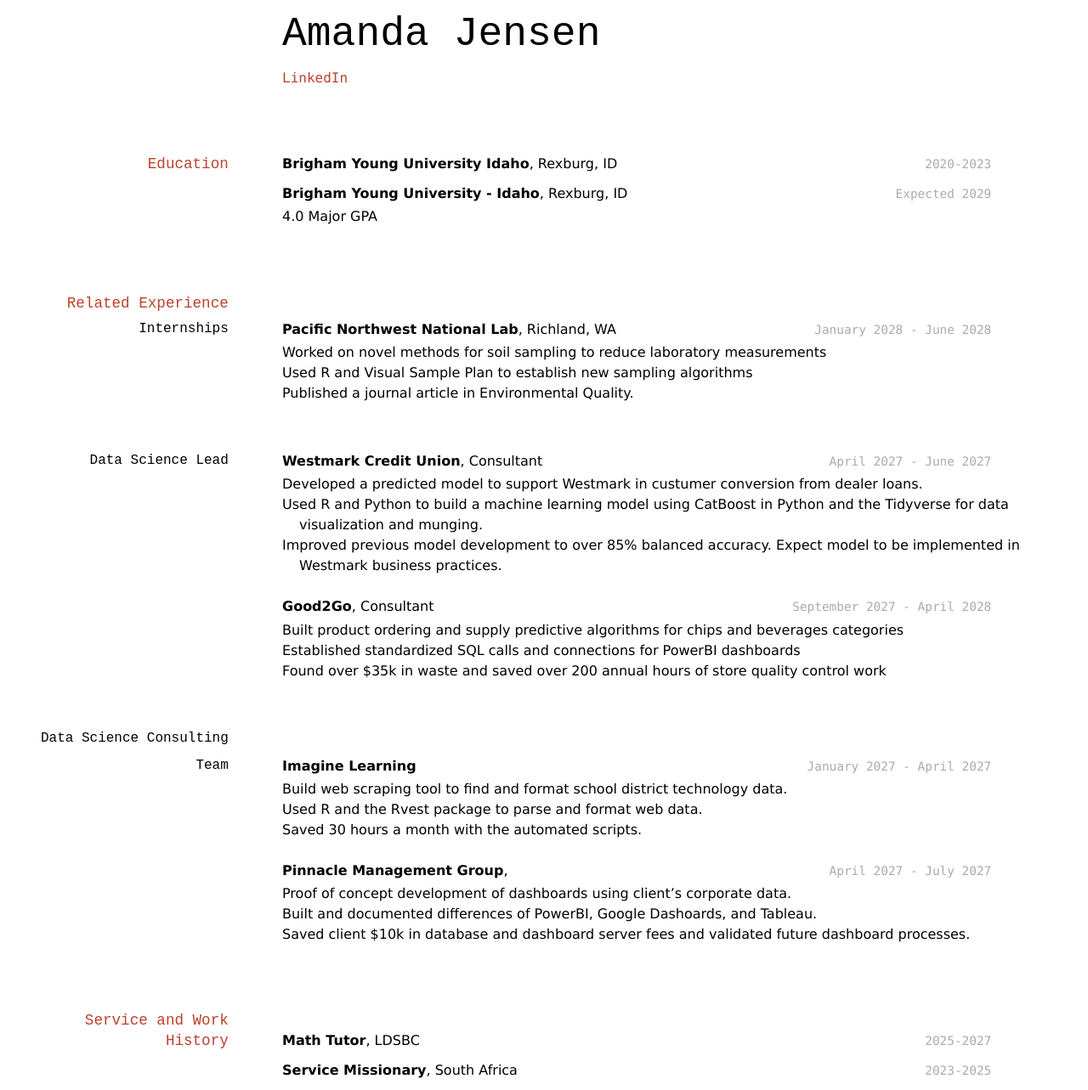
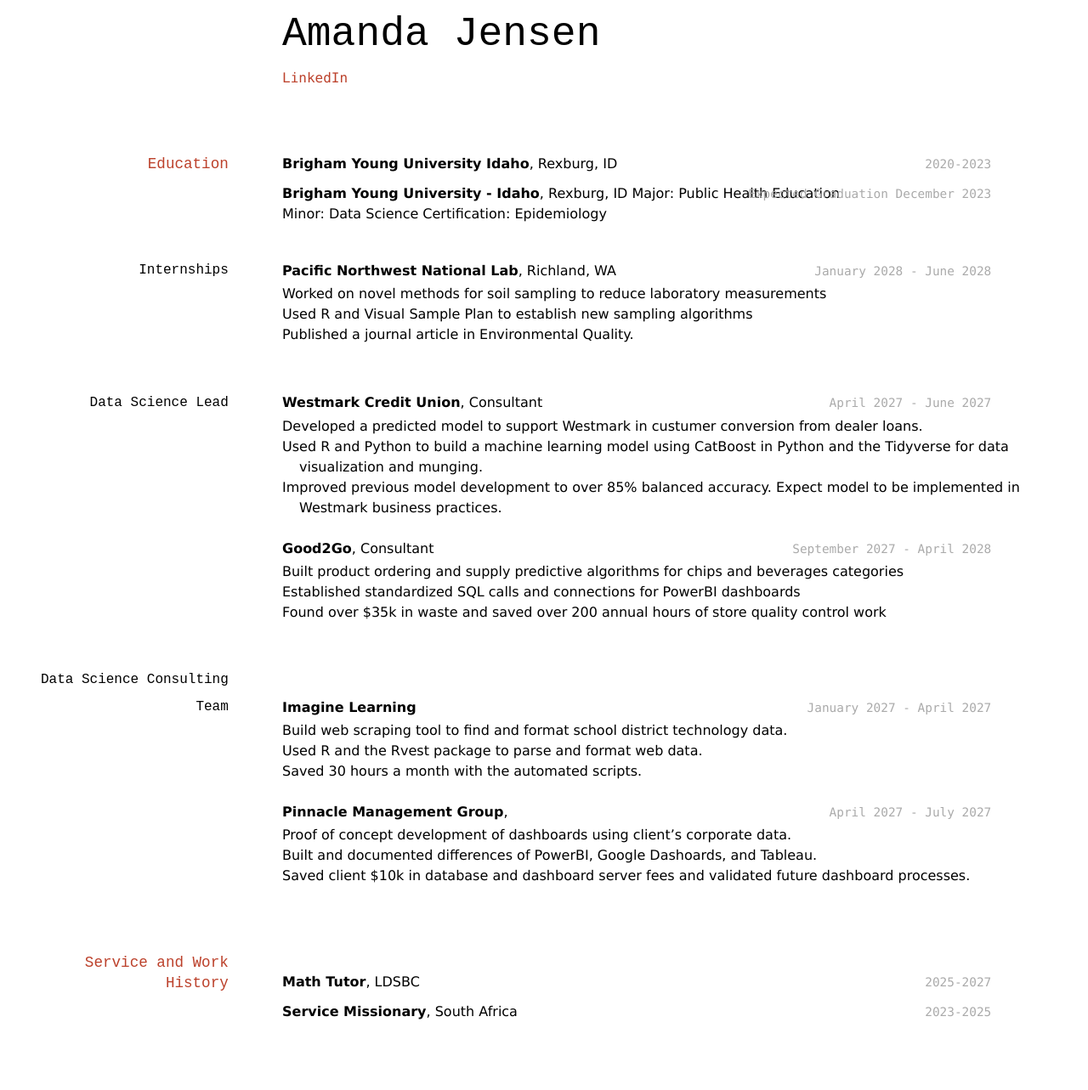
Before and after one commit to Slangfroid/AmandaCJ_Resume, a Jekyll site: the page built from docs/index.md, in a window 1280 px wide. Shown: the whole page at 85% size. Built offline with Jekyll 4.4.1, drawn with Linux system fonts in a browser that asks for light colours; after the commit the page ends 1214 px from its top, so only the background shows below that.

Commit message:
Update index.md

```diff
--- a/docs/index.md
+++ b/docs/index.md
@@ -15,13 +15,11 @@ title: Amanda Jensen Resume
 `2020-2023`
 __Brigham Young University Idaho__, Rexburg, ID
 
-`Expected 2029`
+`Expected Graduation December 2023`
 __Brigham Young University - Idaho__, Rexburg, ID
-
-- 4.0 Major GPA
-
-
-## Related Experience
+Major: Public Health Education
+Minor: Data Science
+Certification: Epidemiology
 
 ### Internships
 
```
